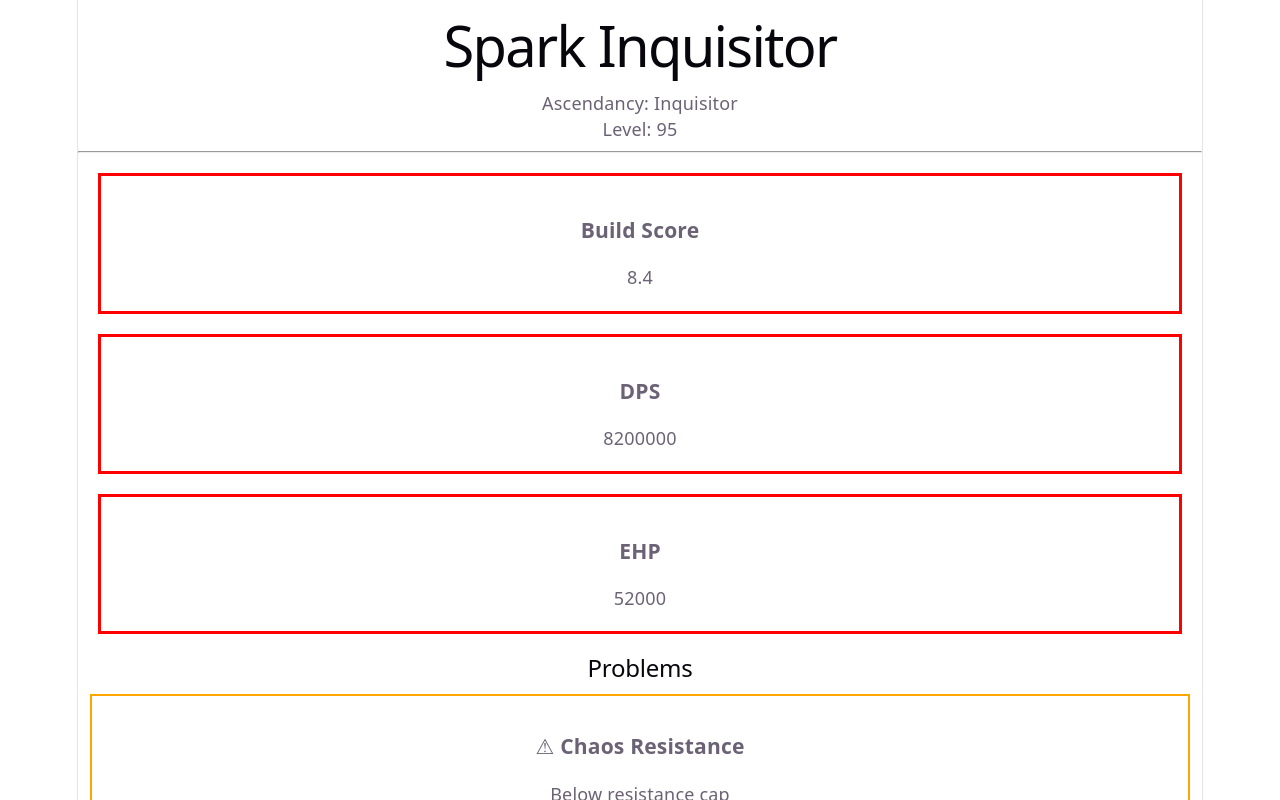
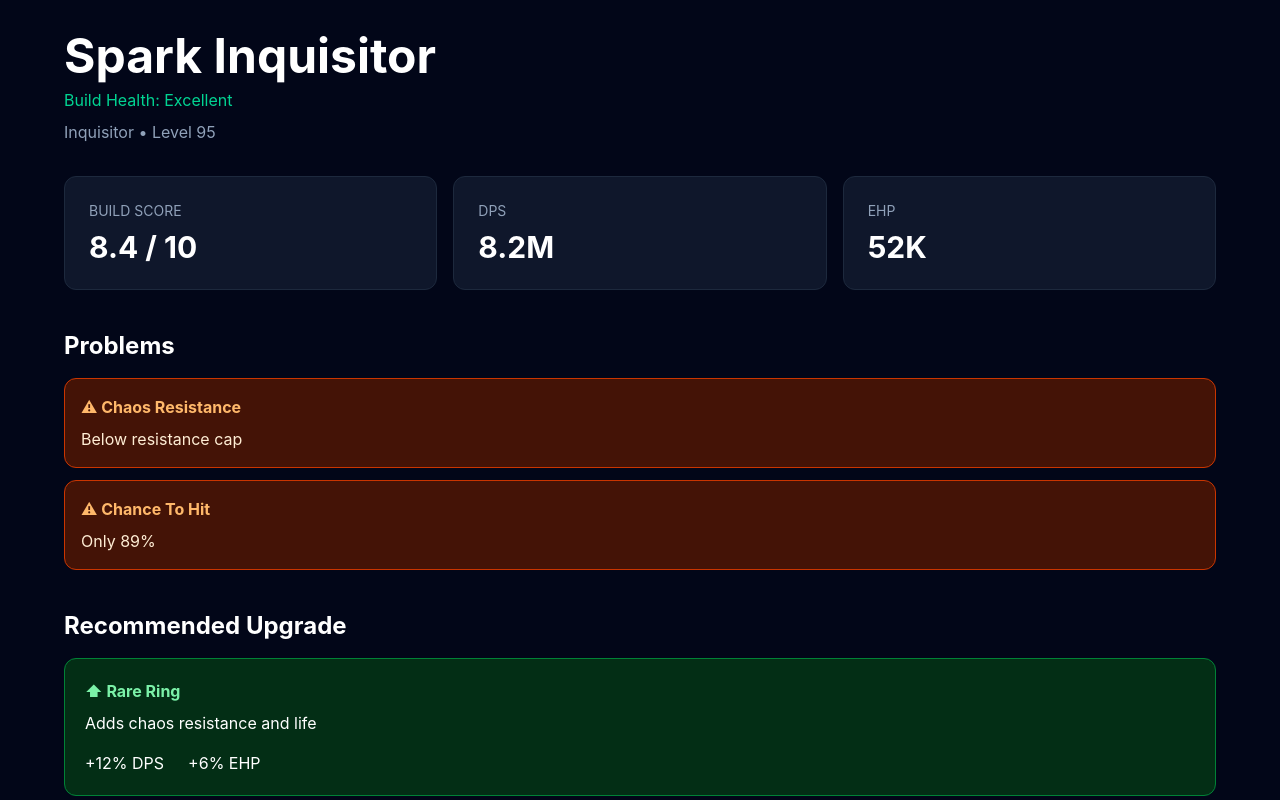
Before and after one commit to miguelhuerta-dev/PathOfBuildingForHumans, a React (Vite) app in the folder frontend/frontend/: page / in a window 1280 px wide. Shown: the top 800 px of the page. Built offline with nearby package versions, Linux system fonts and the light colour scheme.

Commit message:
feat: first interactive dashboard

```diff
--- a/frontend/frontend/package.json
+++ b/frontend/frontend/package.json
@@ -14,11 +14,13 @@
     "react-dom": "^19.3.1"
   },
   "devDependencies": {
+    "@tailwindcss/vite": "^4.3.5",
     "@types/node": "^24.19.2",
     "@types/react": "^19.3.0",
     "@types/react-dom": "^19.3.0",
     "@vitejs/plugin-react": "^6.1.2",
     "oxlint": "^1.90.0",
+    "tailwindcss": "^4.3.5",
     "typescript": "~7.0.2",
     "vite": "^8.3.6"
   }
--- a/frontend/frontend/src/components/IssueCard.tsx
+++ b/frontend/frontend/src/components/IssueCard.tsx
@@ -8,16 +8,14 @@ function IssueCard({
   description,
 }: IssueCardProps) {
   return (
-    <div
-      style={{
-        border: "2px solid orange",
-        padding: "16px",
-        margin: "12px",
-      }}
-    >
-      <h3>⚠ {title}</h3>
+    <div className="bg-orange-950 border border-orange-700 rounded-xl p-4 mb-3">
+      <h3 className="font-bold text-orange-300">
+        ⚠ {title}
+      </h3>
 
-      <p>{description}</p>
+      <p className="text-orange-100 mt-2">
+        {description}
+      </p>
     </div>
   );
 }
--- a/frontend/frontend/src/components/StatCard.tsx
+++ b/frontend/frontend/src/components/StatCard.tsx
@@ -5,19 +5,16 @@ interface StatCardProps {
 
 function StatCard({ title, value }: StatCardProps) {
   return (
-    <div
-      style={{
-        border: "3px solid red",
-        padding: "20px",
-        margin: "20px",
-      }}
-    >
-      <h3>{title}</h3>
-      <p>{value}</p>
+    <div className="bg-slate-900 border border-slate-800 rounded-xl p-6">
+      <h3 className="text-slate-400 text-sm uppercase">
+        {title}
+      </h3>
+
+      <p className="text-3xl font-bold mt-2">
+        {value}
+      </p>
     </div>
   );
 }
 
-
-
 export default StatCard;
--- a/frontend/frontend/src/components/UpgradeCard.tsx
+++ b/frontend/frontend/src/components/UpgradeCard.tsx
@@ -12,20 +12,19 @@ function UpgradeCard({
   ehpIncrease,
 }: UpgradeCardProps) {
   return (
-    <div
-      style={{
-        border: "2px solid green",
-        padding: "16px",
-        margin: "12px",
-      }}
-    >
-      <h3>⬆ {title}</h3>
+    <div className="bg-green-950 border border-green-700 rounded-xl p-5">
+      <h3 className="text-green-300 font-bold">
+        ⬆ {title}
+      </h3>
 
-      <p>{description}</p>
+      <p className="mt-2">
+        {description}
+      </p>
 
-      <p>+{dpsIncrease}% DPS</p>
-
-      <p>+{ehpIncrease}% EHP</p>
+      <div className="mt-4 flex gap-6">
+        <span>+{dpsIncrease}% DPS</span>
+        <span>+{ehpIncrease}% EHP</span>
+      </div>
     </div>
   );
 }
--- a/frontend/frontend/src/index.css
+++ b/frontend/frontend/src/index.css
@@ -1,111 +1 @@
-:root {
-  --text: #6b6375;
-  --text-h: #08060d;
-  --bg: #fff;
-  --border: #e5e4e7;
-  --code-bg: #f4f3ec;
-  --accent: #aa3bff;
-  --accent-bg: rgba(170, 59, 255, 0.1);
-  --accent-border: rgba(170, 59, 255, 0.5);
-  --social-bg: rgba(244, 243, 236, 0.5);
-  --shadow:
-    rgba(0, 0, 0, 0.1) 0 10px 15px -3px, rgba(0, 0, 0, 0.05) 0 4px 6px -2px;
-
-  --sans: system-ui, 'Segoe UI', Roboto, sans-serif;
-  --heading: system-ui, 'Segoe UI', Roboto, sans-serif;
-  --mono: ui-monospace, Consolas, monospace;
-
-  font: 18px/145% var(--sans);
-  letter-spacing: 0.18px;
-  color-scheme: light dark;
-  color: var(--text);
-  background: var(--bg);
-  font-synthesis: none;
-  text-rendering: optimizeLegibility;
-  -webkit-font-smoothing: antialiased;
-  -moz-osx-font-smoothing: grayscale;
-
-  @media (max-width: 1024px) {
-    font-size: 16px;
-  }
-}
-
-@media (prefers-color-scheme: dark) {
-  :root {
-    --text: #9ca3af;
-    --text-h: #f3f4f6;
-    --bg: #16171d;
-    --border: #2e303a;
-    --code-bg: #1f2028;
-    --accent: #c084fc;
-    --accent-bg: rgba(192, 132, 252, 0.15);
-    --accent-border: rgba(192, 132, 252, 0.5);
-    --social-bg: rgba(47, 48, 58, 0.5);
-    --shadow:
-      rgba(0, 0, 0, 0.4) 0 10px 15px -3px, rgba(0, 0, 0, 0.25) 0 4px 6px -2px;
-  }
-
-  #social .button-icon {
-    filter: invert(1) brightness(2);
-  }
-}
-
-#root {
-  width: 1126px;
-  max-width: 100%;
-  margin: 0 auto;
-  text-align: center;
-  border-inline: 1px solid var(--border);
-  min-height: 100svh;
-  display: flex;
-  flex-direction: column;
-  box-sizing: border-box;
-}
-
-body {
-  margin: 0;
-}
-
-h1,
-h2 {
-  font-family: var(--heading);
-  font-weight: 500;
-  color: var(--text-h);
-}
-
-h1 {
-  font-size: 56px;
-  letter-spacing: -1.68px;
-  margin: 32px 0;
-  @media (max-width: 1024px) {
-    font-size: 36px;
-    margin: 20px 0;
-  }
-}
-h2 {
-  font-size: 24px;
-  line-height: 118%;
-  letter-spacing: -0.24px;
-  margin: 0 0 8px;
-  @media (max-width: 1024px) {
-    font-size: 20px;
-  }
-}
-p {
-  margin: 0;
-}
-
-code,
-.counter {
-  font-family: var(--mono);
-  display: inline-flex;
-  border-radius: 4px;
-  color: var(--text-h);
-}
-
-code {
-  font-size: 15px;
-  line-height: 135%;
-  padding: 4px 8px;
-  background: var(--code-bg);
-}
+@import "tailwindcss";
--- a/frontend/frontend/src/pages/Dashboard.tsx
+++ b/frontend/frontend/src/pages/Dashboard.tsx
@@ -2,34 +2,45 @@ import { mockBuild } from "../data/mockBuild";
 import StatCard from "../components/StatCard";
 import IssueCard from "../components/IssueCard";
 import UpgradeCard from "../components/UpgradeCard";
+import { formatNumber } from "../utils/formatNumber";
 
 function Dashboard() {
   return (
-    <div>
-      <h1>{mockBuild.name}</h1>
+    <div className="min-h-screen bg-slate-950 text-white p-8">
+      <div className="max-w-6xl mx-auto">
+        <h1 className="text-5xl font-bold">
+          {mockBuild.name}
+        </h1>
 
-      <p>Ascendancy: {mockBuild.ascendancy}</p>
+        <p className="text-emerald-400 mt-2">
+          Build Health: Excellent
+        </p>
 
-      <p>Level: {mockBuild.level}</p>
+        <p className="text-slate-400 mt-2">
+          {mockBuild.ascendancy} • Level {mockBuild.level}
+        </p>
 
-      <hr />
 
+        <div className="grid grid-cols-3 gap-4 mt-8">
           <StatCard
             title="Build Score"
-        value={mockBuild.score}
+            value={`${mockBuild.score} / 10`}
           />
 
           <StatCard
             title="DPS"
-        value={mockBuild.dps}
+            value={formatNumber(mockBuild.dps)}
           />
 
           <StatCard
             title="EHP"
-        value={mockBuild.ehp}
+            value={formatNumber(mockBuild.ehp)}
           />
+        </div>
 
-      <h2>Problems</h2>
+        <h2 className="text-2xl font-bold mt-10 mb-4">
+          Problems
+        </h2>
 
         {mockBuild.issues.map((issue) => (
           <IssueCard
@@ -39,18 +50,18 @@ function Dashboard() {
           />
         ))}
 
+        <h2 className="text-2xl font-bold mt-10 mb-4">
+          Recommended Upgrade
+        </h2>
 
-      <h2>Recommended Upgrade</h2>
         <UpgradeCard
           title={mockBuild.recommendedUpgrade.title}
           description={mockBuild.recommendedUpgrade.description}
           dpsIncrease={mockBuild.recommendedUpgrade.dpsIncrease}
           ehpIncrease={mockBuild.recommendedUpgrade.ehpIncrease}
         />
-
       </div>
-
-
+    </div>
   );
 }
 
--- /dev/null
+++ b/frontend/frontend/src/utils/formatNumber.ts
@@ -0,0 +1,11 @@
+export function formatNumber(value: number) {
+  if (value >= 1000000) {
+    return `${(value / 1000000).toFixed(1)}M`;
+  }
+
+  if (value >= 1000) {
+    return `${(value / 1000).toFixed(0)}K`;
+  }
+
+  return value.toString();
+}
--- a/frontend/frontend/vite.config.ts
+++ b/frontend/frontend/vite.config.ts
@@ -1,7 +1,10 @@
+import { defineConfig } from 'vite'
 import react from '@vitejs/plugin-react'
-import { defineConfig } from 'vite'
+import tailwindcss from '@tailwindcss/vite'
 
-// https://vite.dev/config/
 export default defineConfig({
-  plugins: [react()],
+  plugins: [
+    react(),
+    tailwindcss(),
+  ],
 })
```
Also changed, not shown: 1 other file (tests, documents, lock files or other folders). Lines whose indentation alone changed are shown as unchanged.
